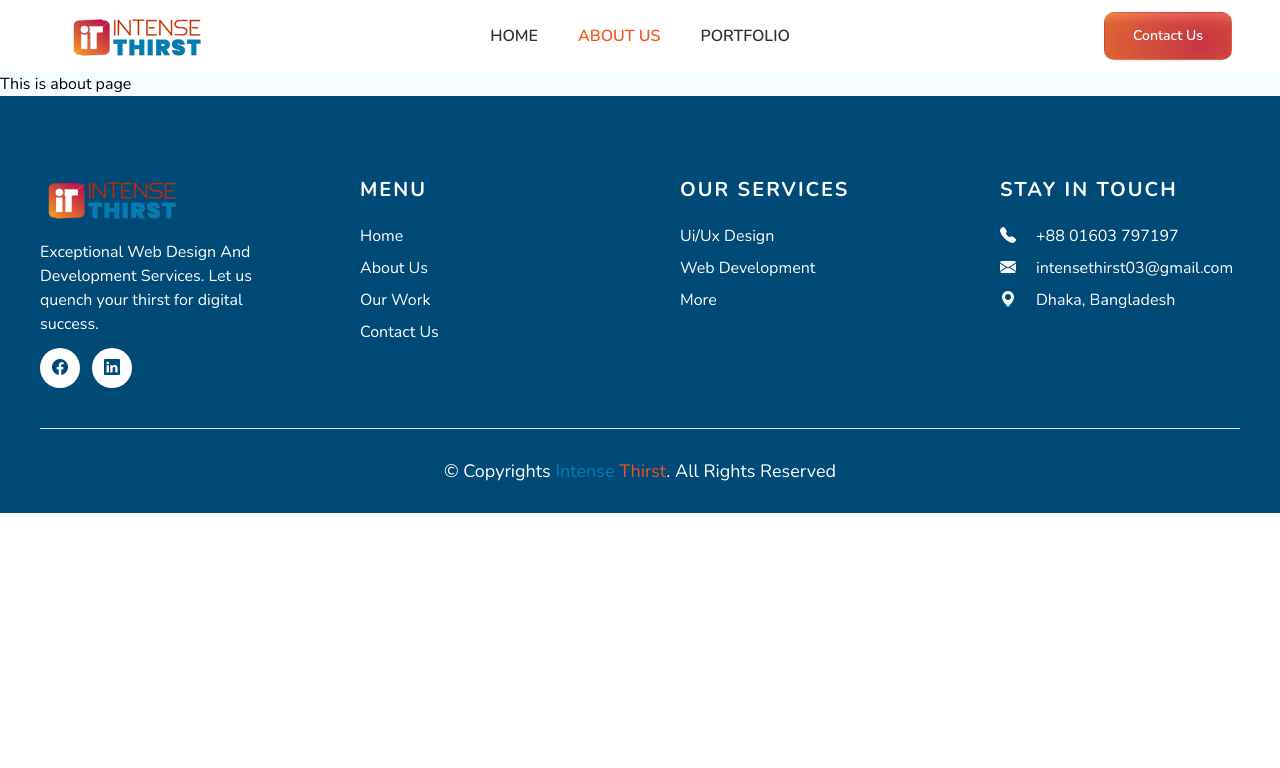
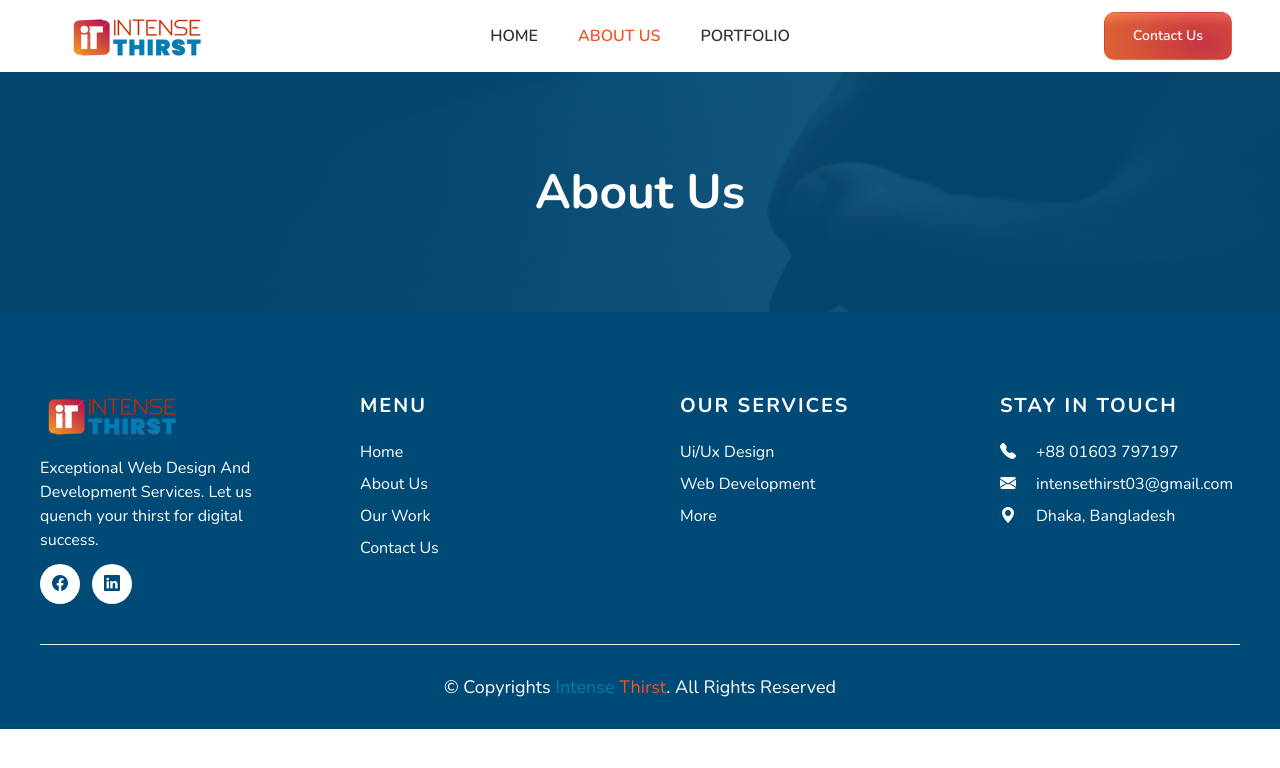
Before and after one commit to ChaionSaha/Intense-Thirst, a React (Vite) app: page /about in a window 1280 px wide. Shown: the top 768 px of the page. Built offline with nearby package versions, Linux system fonts and the light colour scheme.

Commit message:
added some designs

```diff
--- /dev/null
+++ b/src/Components/HeroSection.jsx
@@ -0,0 +1,20 @@
+import React from 'react';
+
+const HeroSection = ({ img, text }) => {
+	return (
+		<div
+			className='h-[30vh]'
+			style={{
+				background: `linear-gradient(0deg, rgba(0, 74, 119, 0.87) 0%, rgba(0, 74, 119, 0.87) 100%), url(${img})`,
+				backgroundRepeat: 'no-repeat',
+				backgroundPosition: 'center',
+			}}
+		>
+			<div className='container flex items-center justify-center w-full h-full text-5xl font-bold text-white'>
+				{text}
+			</div>
+		</div>
+	);
+};
+
+export default HeroSection;
--- /dev/null
+++ b/src/Pages/AboutPage/AboutDetailsSection.jsx
@@ -0,0 +1,7 @@
+import React from 'react';
+
+const AboutDetailsSection = () => {
+	return <div></div>;
+};
+
+export default AboutDetailsSection;
--- a/src/Pages/AboutPage/AboutPage.jsx
+++ b/src/Pages/AboutPage/AboutPage.jsx
@@ -1,7 +1,13 @@
 import React from 'react';
+import HeroSection from '../../Components/HeroSection';
+import hero from '../../img/about-hero.png';
 
 const AboutPage = () => {
-	return <div>This is about page</div>;
+	return (
+		<div>
+			<HeroSection img={hero} text='About Us' />
+		</div>
+	);
 };
 
 export default AboutPage;
```
Also changed, not shown: src/img/about-hero.png (added).
